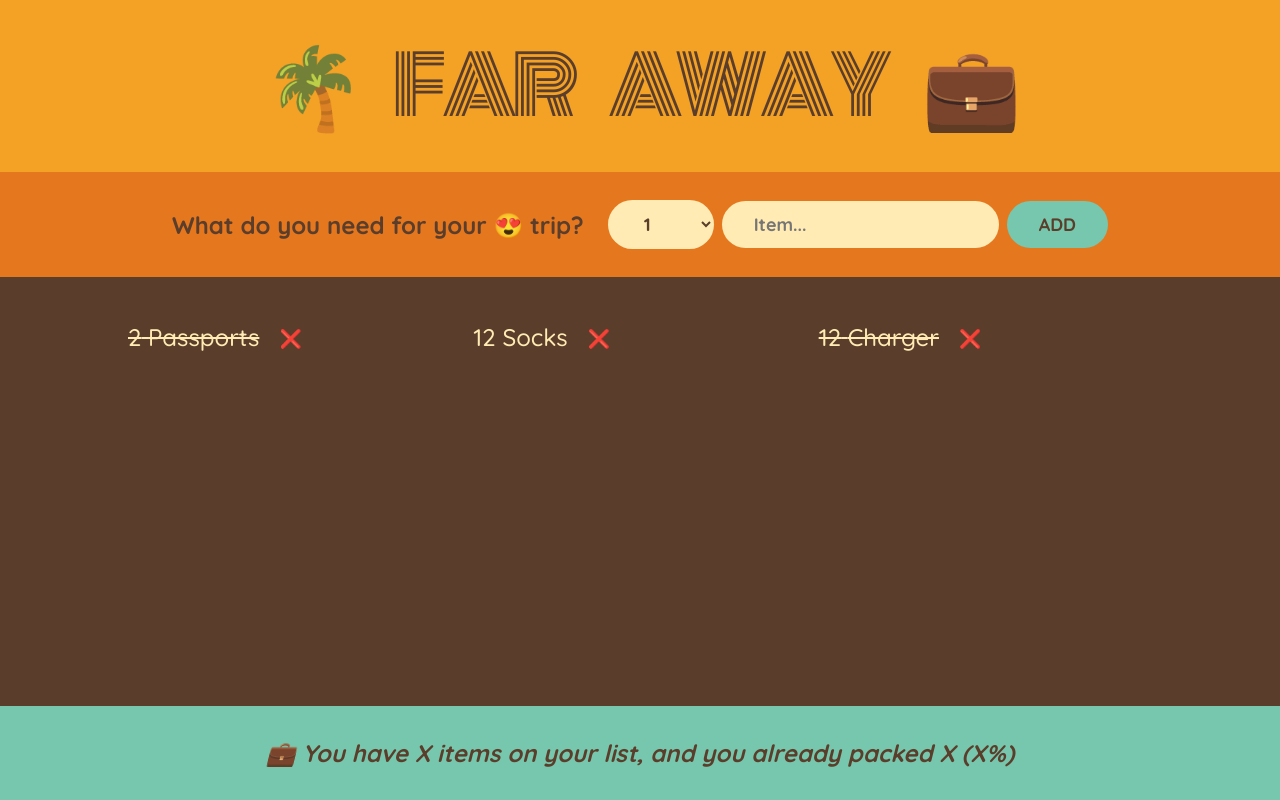
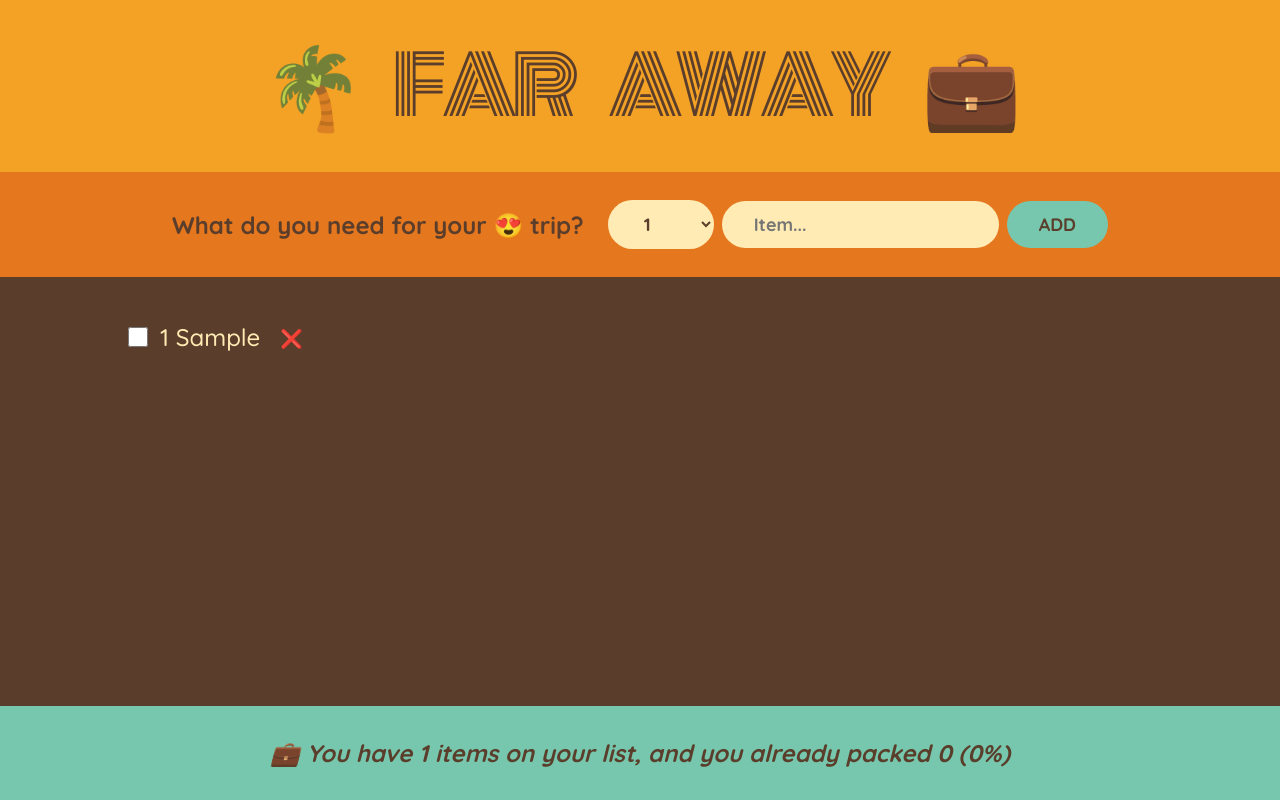
Before and after one commit to Abhishek7487/Far-Away, a React (Create React App) app: page / in a window 1280 px wide. Both pictures are taken after typing "Sample" into the empty fields and a click on the button "ADD". Built offline with nearby package versions, Linux system fonts and the light colour scheme.

Commit message:
Worked with deleting and updating of items and calculation of stats as derived state

```diff
--- a/src/App.js
+++ b/src/App.js
@@ -1,18 +1,34 @@
 import { useState } from "react";
 
-const initialItems = [
-  { id: 1, description: "Passports", quantity: 2, packed: true },
-  { id: 2, description: "Socks", quantity: 12, packed: false },
-  { id: 3, description: "Charger", quantity: 12, packed: true },
-];
+export default function App() {
+  const [items, setItems] = useState([]);
 
-export default function App() {
+  function handleAddItems(item) {
+    setItems((items) => [...items, item]);
+  }
+
+  function handleDeleteItem(id) {
+    setItems((items) => items.filter((item) => item.id !== id));
+  }
+
+  function handleToggleItem(id) {
+    setItems((items) =>
+      items.map((item) =>
+        item.id === id ? { ...item, packed: !item.packed } : item
+      )
+    );
+  }
+
   return (
     <div className="app">
       <Logo />
-      <Form />
-      <PackingList />
-      <Stats />
+      <Form onAddItems={handleAddItems} />
+      <PackingList
+        items={items}
+        onDeleteItem={handleDeleteItem}
+        onToggleItem={handleToggleItem}
+      />
+      <Stats items={items} />
     </div>
   );
 }
@@ -21,7 +37,7 @@
   return <h1>🌴 Far Away 💼</h1>;
 }
 
-function Form() {
+function Form({ onAddItems }) {
   const [description, setDescription] = useState("");
   const [quantity, setQuantity] = useState(1);
 
@@ -31,6 +47,8 @@
     if (!description) return; // Guard Cluse
 
     const newItem = { description, quantity, packed: false, id: Date.now() };
+
+    onAddItems(newItem);
 
     setDescription("");
     setQuantity(1);
@@ -60,33 +78,59 @@
   );
 }
 
-function PackingList() {
+function PackingList({ items, onDeleteItem, onToggleItem }) {
   return (
     <div className="list">
       <ul>
-        {initialItems.map((item) => (
-          <Item item={item} key={item.id} />
+        {items.map((item) => (
+          <Item
+            item={item}
+            onDeleteItem={onDeleteItem}
+            onToggleItem={onToggleItem}
+            key={item.id}
+          />
         ))}
       </ul>
     </div>
   );
 }
 
-function Item({ item }) {
+function Item({ item, onDeleteItem, onToggleItem }) {
   return (
     <li>
+      <input
+        type="checkbox"
+        value={item.checked}
+        onChange={() => onToggleItem(item.id)}
+      />
       <span style={item.packed ? { textDecoration: "line-through" } : {}}>
         {item.quantity} {item.description}
       </span>
-      <button>❌</button>
+      <button onClick={() => onDeleteItem(item.id)}>❌</button>
     </li>
   );
 }
 
-function Stats() {
+function Stats({ items }) {
+  if (!items.length)
+    return (
+      <p className="stats">
+        <em>Start adding some items to your packing list 🚀</em>
+      </p>
+    );
+
+  const numItems = items.length;
+  const numPacked = items.filter((item) => item.packed).length;
+  const percentage = Math.round((numPacked / numItems) * 100);
+
   return (
     <footer className="stats">
-      <em>💼 You have X items on your list, and you already packed X (X%)</em>
+      <em>
+        {percentage === 100
+          ? "You got everything! Ready to go ✈️"
+          : `  💼 You have ${numItems} items on your list, and you already packed
+        ${numPacked} (${percentage}%)`}
+      </em>
     </footer>
   );
 }
```
